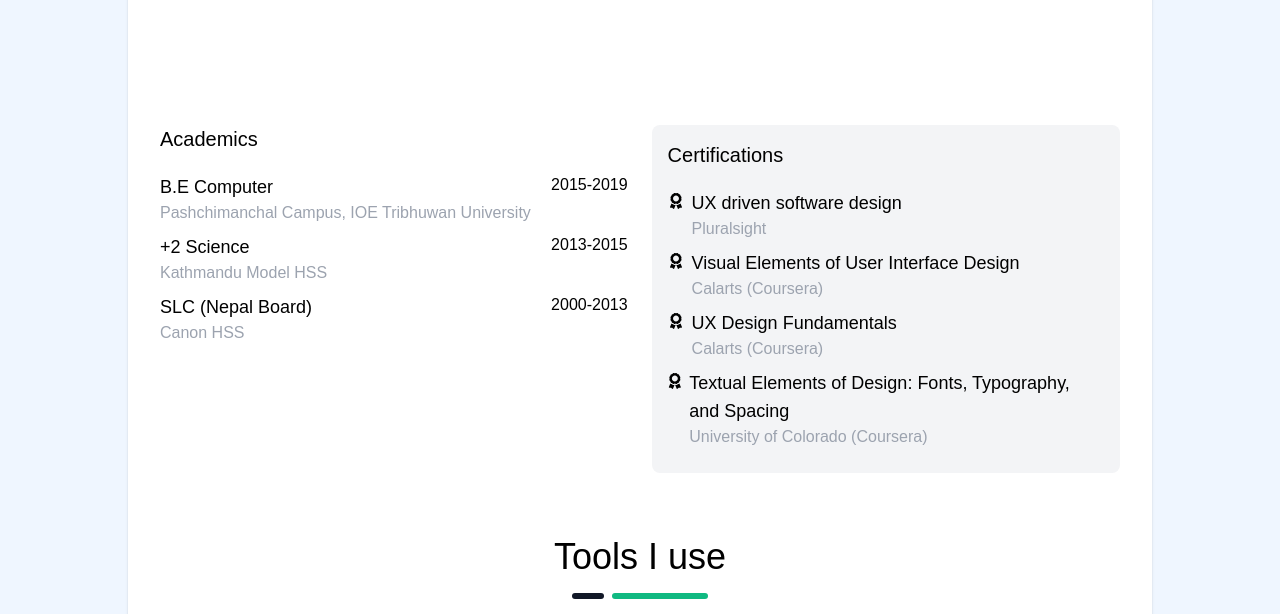
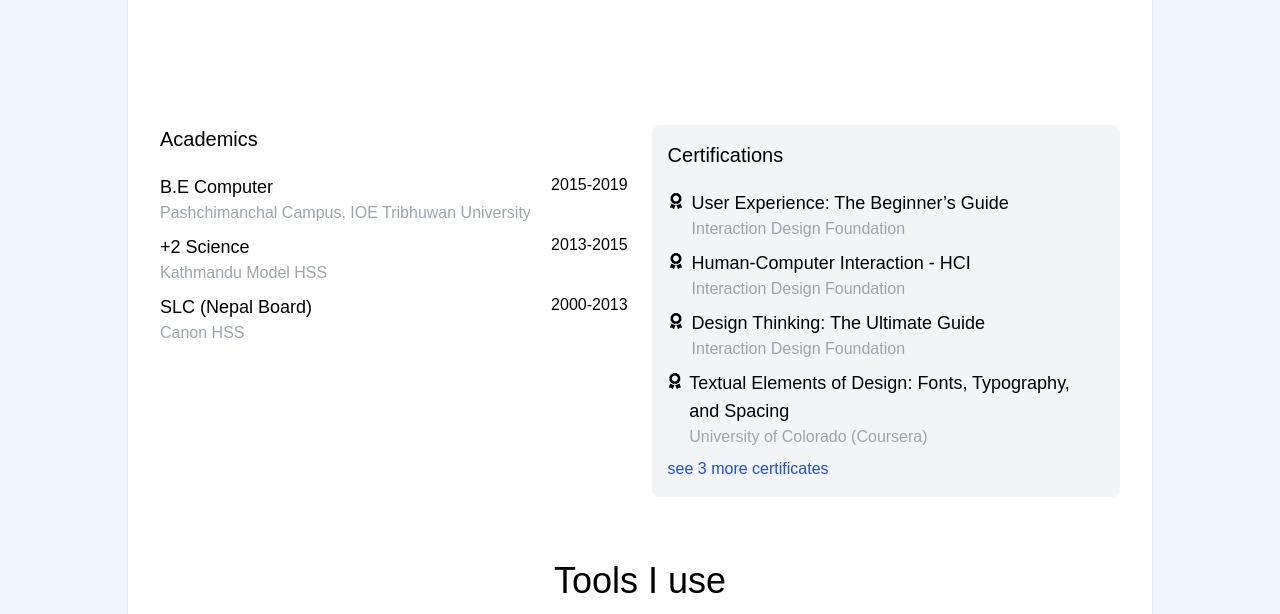
Before and after one commit to niranjanadhikari/niranjanadhikari.github.io, a Gatsby site: page / in a window 1280 px wide. Shown: the part 1845-2459 px from the top of the page. Built offline with nearby package versions, Linux system fonts and the light colour scheme; Gatsby itself is replaced by a stand-in of ours.

Commit message:
added certificated and showed latest 4

```diff
--- a/src/components/Academics/index.js
+++ b/src/components/Academics/index.js
@@ -1,7 +1,6 @@
 import React from "react";
 import { FaAward } from "react-icons/fa";
 import { academics, certifications } from "../../data";
-
 
 const index = () => {
   return (
@@ -24,7 +23,10 @@ const index = () => {
         <h3 className="font-medium text-xl">Certifications</h3>
 
         <div className="mt-5">
-          {certifications.map(({ id, name, issuedFrom }) => (
+          {certifications
+            .reverse()
+            .slice(0, 4)
+            .map(({ id, name, issuedFrom }) => (
               <div key={id} className="mb-2 flex items-baseline">
                 <FaAward />
                 <div className="ml-2">
@@ -33,6 +35,15 @@ const index = () => {
                 </div>
               </div>
             ))}
+          {certifications.length > 4 && (
+            <a
+              className="text-center text-blue-700"
+              href="https://www.linkedin.com/in/niranjanadhikari2053/details/certifications/"
+              target="_blank"
+            >
+              see {certifications.length - 4} more certificates
+            </a>
+          )}
         </div>
       </div>
     </div>
--- a/src/data/index.js
+++ b/src/data/index.js
@@ -48,7 +48,8 @@ const jobExperience = [
     id: "2",
     role: "UI Developer",
     company: "Bentray Technologies",
-    companyLogo: "https://encrypted-tbn0.gstatic.com/images?q=tbn:ANd9GcR54En3GMb-t6CJWsFSjiVUX5xZA10W0Aso5E03N5mOjZU4nF10KGKGifBOjaYI7Ae5fqs&usqp=CAU",
+    companyLogo:
+      "https://encrypted-tbn0.gstatic.com/images?q=tbn:ANd9GcR54En3GMb-t6CJWsFSjiVUX5xZA10W0Aso5E03N5mOjZU4nF10KGKGifBOjaYI7Ae5fqs&usqp=CAU",
     from: "Jan 2020",
     to: "Feb 2021",
     type: "Full-time",
@@ -170,6 +171,21 @@ const certifications = [
     name: "Textual Elements of Design: Fonts, Typography, and Spacing ",
     issuedFrom: "University of Colorado (Coursera)",
   },
+  {
+    id: 5,
+    name: "Design Thinking: The Ultimate Guide",
+    issuedFrom: "Interaction Design Foundation",
+  },
+  {
+    id: 6,
+    name: "Human-Computer Interaction - HCI",
+    issuedFrom: "Interaction Design Foundation",
+  },
+  {
+    id: 7,
+    name: " User Experience: The Beginner’s Guide",
+    issuedFrom: "Interaction Design Foundation",
+  },
 ];
 
 export {
```
Lines whose indentation alone changed are shown as unchanged.
